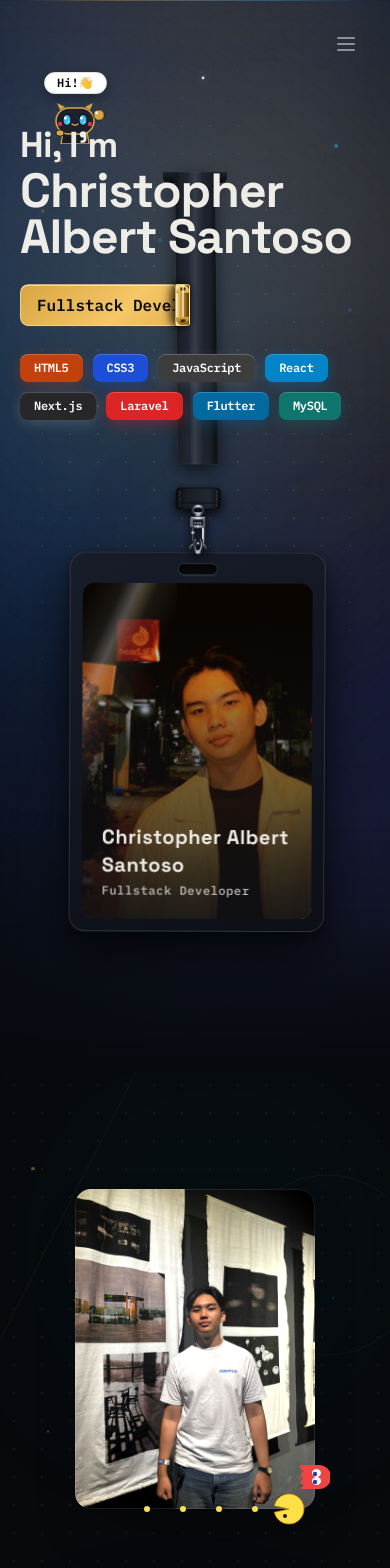
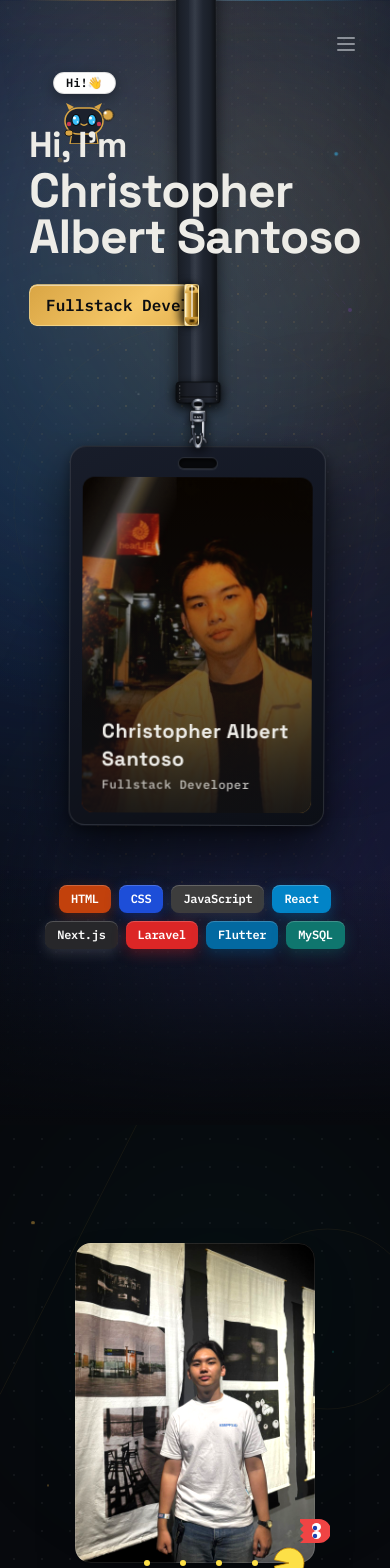
Before and after one commit to chrisalbertt/cobak, a React (Vite) app: page / in a window 390 px wide. Shown: the top 1568 px of the page. Built offline with nearby package versions, Linux system fonts and the light colour scheme.

Commit message:
feat: finalize mobile responsiveness, lanyard positioning, and tech stack badge layout

```diff
--- a/src/components/Hero.jsx
+++ b/src/components/Hero.jsx
@@ -531,10 +531,10 @@ function RollerTypewriterBadge() {
 /* ─────────────────────────────────────────────────────────────
    Realistic Luxury Flat Ribbon Lanyard & Swivel Snap Hook Connector
 ───────────────────────────────────────────────────────────── */
-function LanyardAnchor() {
+function LanyardAnchor({ isDesktop }) {
   return (
     <div
-      className="absolute -top-80 left-1/2 -translate-x-1/2 z-0 pointer-events-none flex flex-col items-center"
+      className={`absolute ${isDesktop ? '-top-80' : '-top-[560px]'} left-1/2 -translate-x-1/2 z-0 pointer-events-none flex flex-col items-center transition-all duration-300`}
     >
       {/* Sleek Flush Metallic Ceiling Slot (Scaled to 40px strap) */}
       <div className="w-16 h-3 bg-gradient-to-b from-[#1E232E] to-[#0A0C10] rounded-b-md shadow-lg border-b border-white/20" />
@@ -544,15 +544,16 @@ function LanyardAnchor() {
 
 const STRAP_HALF_W = 20 // 40px wide custom luxury ribbon strap
 
-function DynamicLanyard({ x, y, rotateZ }) {
+function DynamicLanyard({ x, y, rotateZ, isDesktop }) {
   // Dynamic curved Bezier ribbon path with trigonometric rotation matching the card's tilt
   const strapPath = useTransform([x, y, rotateZ], ([cx, cy, rz]) => {
     const safeCx = typeof cx === 'number' && !isNaN(cx) ? cx : 0
     const safeCy = typeof cy === 'number' && !isNaN(cy) ? cy : 0
     const safeRz = typeof rz === 'number' && !isNaN(rz) ? rz : 0
     const rad = (safeRz * Math.PI) / 180
-    const sleeveX = safeCx + 56 * Math.sin(rad)
-    const sleeveY = safeCy + 343 - 56 * Math.cos(rad)
+    const anchorY = isDesktop ? 375 : 615
+    const sleeveX = safeCx + 52 * Math.sin(rad)
+    const sleeveY = safeCy + anchorY - 52 * Math.cos(rad)
 
     // Tangent vectors along the rotated leather sleeve top edge
     const cosR = Math.cos(rad)
@@ -583,8 +584,9 @@ function DynamicLanyard({ x, y, rotateZ }) {
     const safeCy = typeof cy === 'number' && !isNaN(cy) ? cy : 0
     const safeRz = typeof rz === 'number' && !isNaN(rz) ? rz : 0
     const rad = (safeRz * Math.PI) / 180
-    const sleeveX = safeCx + 56 * Math.sin(rad)
-    const sleeveY = safeCy + 343 - 56 * Math.cos(rad)
+    const anchorY = isDesktop ? 375 : 615
+    const sleeveX = safeCx + 52 * Math.sin(rad)
+    const sleeveY = safeCy + anchorY - 52 * Math.cos(rad)
     const cosR = Math.cos(rad)
     const sinR = Math.sin(rad)
     const hw = 7
@@ -608,10 +610,10 @@ function DynamicLanyard({ x, y, rotateZ }) {
 
   return (
     <svg
-      className="absolute -top-80 left-1/2 -translate-x-1/2 overflow-visible pointer-events-none z-0"
-      width="400"
-      height={650}
-      viewBox="-200 0 400 650"
+      className={`absolute ${isDesktop ? '-top-80' : '-top-[560px]'} left-1/2 -translate-x-1/2 overflow-visible pointer-events-none z-0`}
+      width="800"
+      height={isDesktop ? 800 : 1000}
+      viewBox={isDesktop ? "-400 0 800 800" : "-400 0 800 1000"}
       style={{
         filter: 'drop-shadow(0 5px 8px rgba(0,0,0,0.6))',
       }}
@@ -901,10 +903,10 @@ function HangingIDCard() {
       }}
     >
       {/* ── 1. Metal Swivel Clip Anchor at Top ── */}
-      <LanyardAnchor />
+      <LanyardAnchor isDesktop={isDesktop} />
 
       {/* ── 2. Fabric Lanyard Cord (follows card motion & tilt) ── */}
-      <DynamicLanyard x={cardX} y={cardY} rotateZ={rotateZ} />
+      <DynamicLanyard x={cardX} y={cardY} rotateZ={rotateZ} isDesktop={isDesktop} />
 
       {/* ── 3. Interactive Draggable 3D Card Assembly ── */}
       <motion.div
@@ -1157,20 +1159,31 @@ const textItem = {
   },
 }
 
+const TECH_STACK = [
+  { name: 'HTML', bg: '#C2410C', text: '#FFFFFF', shadow: 'rgba(194, 65, 12, 0.35)' },
+  { name: 'CSS', bg: '#1D4ED8', text: '#FFFFFF', shadow: 'rgba(29, 78, 216, 0.35)' },
+  { name: 'JavaScript', bg: '#3D3D3D', text: '#FFFFFF', shadow: 'rgba(255, 255, 255, 0.1)' },
+  { name: 'React', bg: '#0284C7', text: '#FFFFFF', shadow: 'rgba(2, 132, 199, 0.35)' },
+  { name: 'Next.js', bg: '#27272A', text: '#FAFAFA', shadow: 'rgba(255, 255, 255, 0.15)' },
+  { name: 'Laravel', bg: '#DC2626', text: '#FFFFFF', shadow: 'rgba(220, 38, 38, 0.35)' },
+  { name: 'Flutter', bg: '#0369A1', text: '#FFFFFF', shadow: 'rgba(3, 105, 161, 0.35)' },
+  { name: 'MySQL', bg: '#0F766E', text: '#FFFFFF', shadow: 'rgba(15, 118, 110, 0.35)' },
+]
+
 /* ── Main Hero ── */
 export default function Hero({ isLoaded = false }) {
   return (
     <section
       id="home"
-      className="relative min-h-screen flex items-center justify-center px-5 sm:px-8 md:px-12 lg:px-16 overflow-hidden pt-24 pb-28 sm:pt-28 sm:pb-36 lg:pt-20 lg:pb-24"
+      className="relative min-h-screen flex items-center justify-center px-5 sm:px-8 md:px-12 lg:px-16 overflow-hidden pt-24 pb-32 sm:pt-28 sm:pb-40 lg:pt-20 lg:pb-24"
     >
       {/* ── 1. Dynamic Ambient Background System ── */}
       <HeroBackground />
 
-      <div className="w-full max-w-6xl mx-auto flex flex-col lg:flex-row items-center justify-center gap-12 sm:gap-16 lg:gap-16 xl:gap-20 py-8 sm:py-16 relative z-10">
+      <div className="w-full max-w-6xl mx-auto flex flex-col lg:flex-row items-center justify-center gap-8 sm:gap-12 lg:gap-16 xl:gap-20 py-8 sm:py-16 relative z-10">
         {/* Left — Text Information (Higher Z-Index so lanyard stays cleanly behind) */}
         <motion.div
-          className="flex-1 min-w-0 relative z-40 pointer-events-auto"
+          className="flex-1 min-w-0 relative z-40 pointer-events-auto text-left"
           variants={textContainer}
           initial="hidden"
           {...(isLoaded
@@ -1199,18 +1212,9 @@ export default function Hero({ isLoaded = false }) {
             <RollerTypewriterBadge />
           </motion.div>
 
-          {/* Full Color Modern Tech Stack Badges */}
-          <motion.div variants={textItem} className="mt-6 flex flex-wrap gap-2.5 max-w-lg">
-            {[
-              { name: 'HTML5', bg: '#C2410C', text: '#FFFFFF', shadow: 'rgba(194, 65, 12, 0.35)' },
-              { name: 'CSS3', bg: '#1D4ED8', text: '#FFFFFF', shadow: 'rgba(29, 78, 216, 0.35)' },
-              { name: 'JavaScript', bg: '#3D3D3D', text: '#FFFFFF', shadow: 'rgba(255, 255, 255, 0.1)' },
-              { name: 'React', bg: '#0284C7', text: '#FFFFFF', shadow: 'rgba(2, 132, 199, 0.35)' },
-              { name: 'Next.js', bg: '#27272A', text: '#FAFAFA', shadow: 'rgba(255, 255, 255, 0.15)' },
-              { name: 'Laravel', bg: '#DC2626', text: '#FFFFFF', shadow: 'rgba(220, 38, 38, 0.35)' },
-              { name: 'Flutter', bg: '#0369A1', text: '#FFFFFF', shadow: 'rgba(3, 105, 161, 0.35)' },
-              { name: 'MySQL', bg: '#0F766E', text: '#FFFFFF', shadow: 'rgba(15, 118, 110, 0.35)' },
-            ].map((tech) => (
+          {/* Desktop Tech Stack Badges (Left Column on Desktop) */}
+          <motion.div variants={textItem} className="mt-6 hidden lg:flex flex-wrap gap-2.5 max-w-lg">
+            {TECH_STACK.map((tech) => (
               <span
                 key={tech.name}
                 className="inline-flex items-center px-3.5 py-1.5 rounded-lg font-mono text-xs font-semibold tracking-tight transition-all duration-300 select-none hover:-translate-y-1 hover:brightness-110 cursor-default"
@@ -1228,7 +1232,7 @@ export default function Hero({ isLoaded = false }) {
 
         {/* Right — 3D Hanging ID Card (z-10 so strap is behind z-40 text) */}
         <motion.div
-          className="flex-shrink-0 flex items-center justify-center relative z-10 mt-6 lg:mt-0"
+          className="flex-shrink-0 flex flex-col items-center justify-center relative z-10 mt-6 lg:mt-0"
           initial={{ opacity: 0, scale: 0.92, y: 30 }}
           {...(isLoaded
             ? {
@@ -1239,6 +1243,23 @@ export default function Hero({ isLoaded = false }) {
           transition={{ duration: 0.9, ease: [0.16, 1, 0.3, 1], delay: 0.2 }}
         >
           <HangingIDCard />
+
+          {/* Mobile Tech Stack Badges (Below ID Card on Mobile with generous spacing) */}
+          <div className="mt-16 sm:mt-20 mb-4 flex lg:hidden flex-wrap justify-center gap-2 max-w-sm px-2 relative z-40">
+            {TECH_STACK.map((tech) => (
+              <span
+                key={tech.name}
+                className="inline-flex items-center px-3 py-1.5 rounded-lg font-mono text-xs font-semibold tracking-tight transition-all duration-300 select-none cursor-default"
+                style={{
+                  backgroundColor: tech.bg,
+                  color: tech.text,
+                  boxShadow: `0 4px 14px ${tech.shadow}, inset 0 1px 0 rgba(255,255,255,0.2)`,
+                }}
+              >
+                {tech.name}
+              </span>
+            ))}
+          </div>
         </motion.div>
       </div>
     </section>
```
